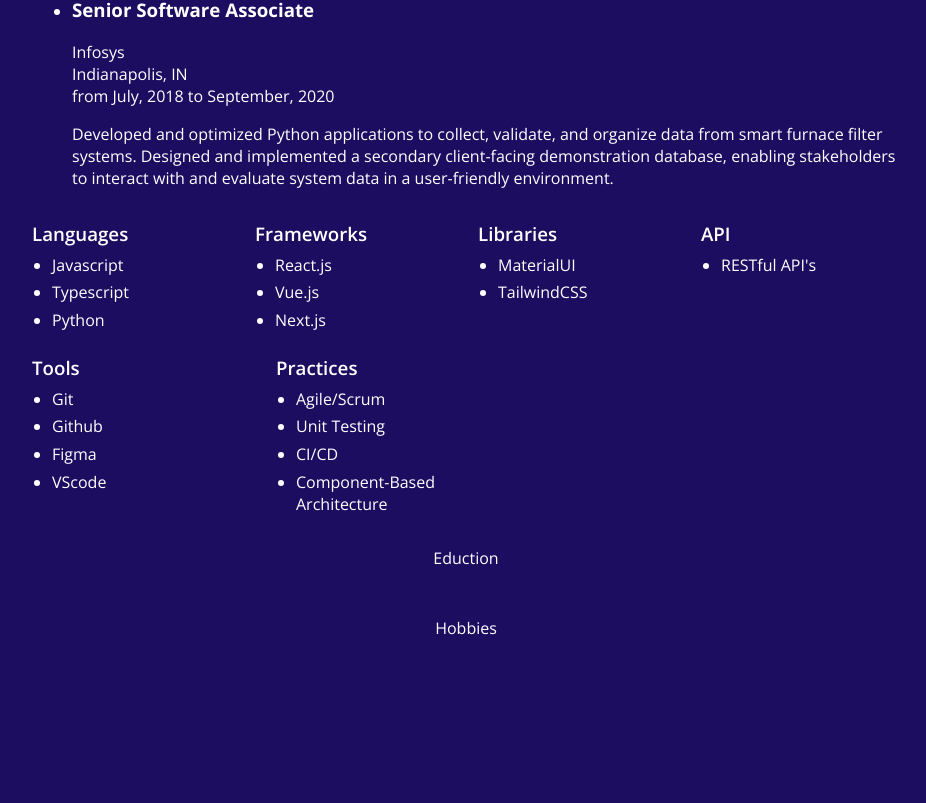
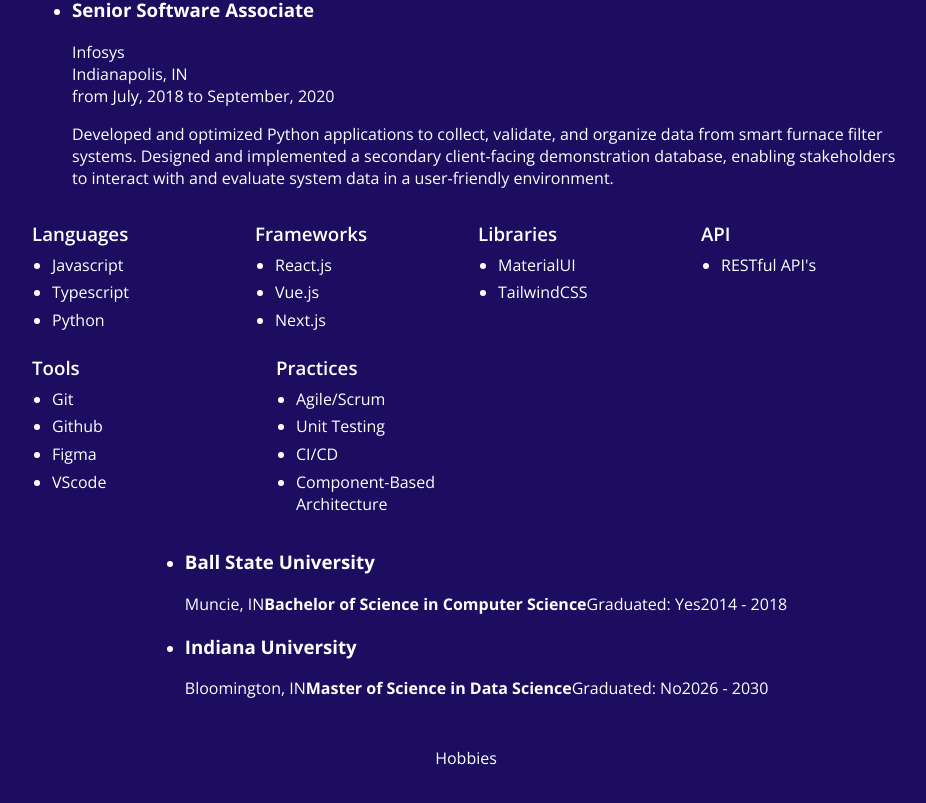
Before and after one commit to shaneTF/portfolio-website-nextjs, a Next.js app: page /resume in a window 1280 px wide. Shown: the part 1128-1931 px from the top of the page, without its empty margins (174-1100 px from the left). Before the commit the page ends 1823 px from the top, so only its background shows below. Built offline with nearby package versions, Linux system fonts and the light colour scheme.

Commit message:
Added education with no styling

```diff
--- /dev/null
+++ b/app/resume/education_list/education.tsx
@@ -0,0 +1,27 @@
+import { education } from "@/utils/constants";
+
+export default function Education() {
+  return (
+    <div>
+      <ul>
+        {education.map((data) => (
+          <li key={data.date.startYear}>
+            <h3>{data.school}</h3>
+            <span>
+              {data.location.city}, {data.location.stateCode}
+            </span>
+            <span>
+              <strong>
+                {data.degree} in {data.study}
+              </strong>
+            </span>
+            <span>Graduated: {data.graduated ? "Yes" : "No"}</span>
+            <span>
+              {data.date.startYear} - {data.date.endYear}
+            </span>
+          </li>
+        ))}
+      </ul>
+    </div>
+  );
+}
--- a/app/resume/page.tsx
+++ b/app/resume/page.tsx
@@ -1,7 +1,8 @@
 import { briefBackground } from "@/utils/constants";
 import classes from "./resume.module.css";
 import WorkExperience from "./work/work-experience";
-import Skills from "./skills/skills";
+import Skills from "./skills_list/skills";
+import Education from "./education_list/education";
 
 export default function Page() {
   return (
@@ -22,7 +23,7 @@
         <Skills />
       </section>
       <section>
-        <p>Eduction</p>
+        <Education />
       </section>
       <section>
         <p>Hobbies</p>
```
Also changed, not shown: app/resume/skills_list/skills.module.css (renamed from app/resume/skills/skills.module.css), app/resume/skills_list/skills.tsx (renamed from app/resume/skills/skills.tsx).
